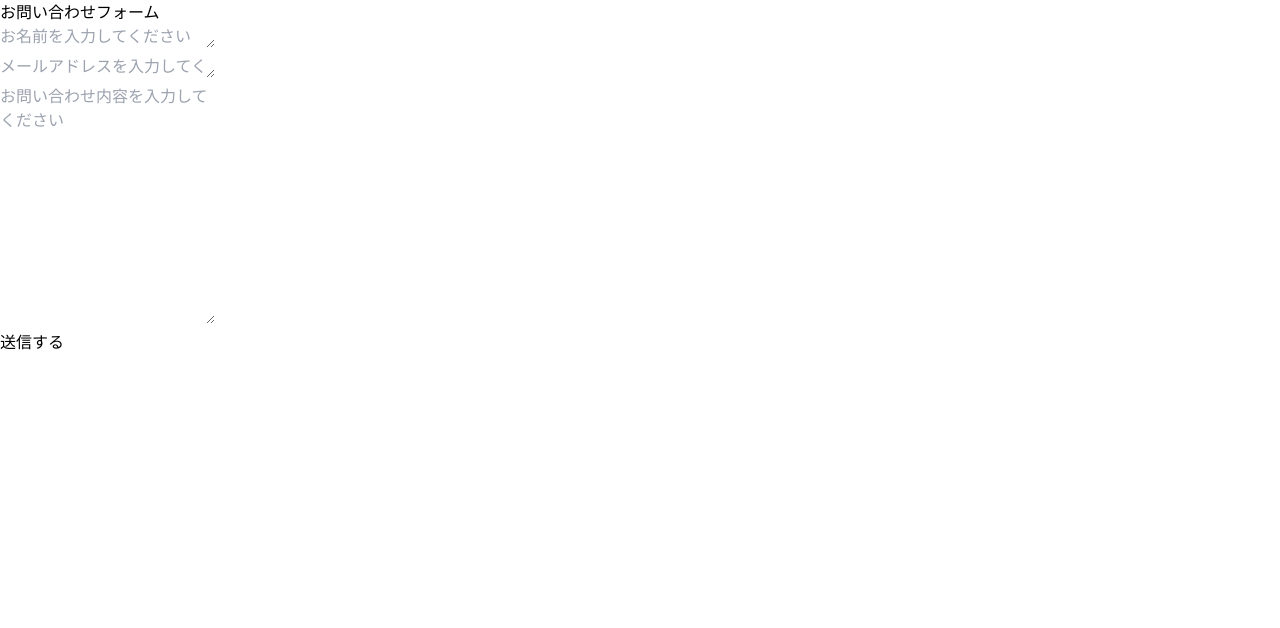
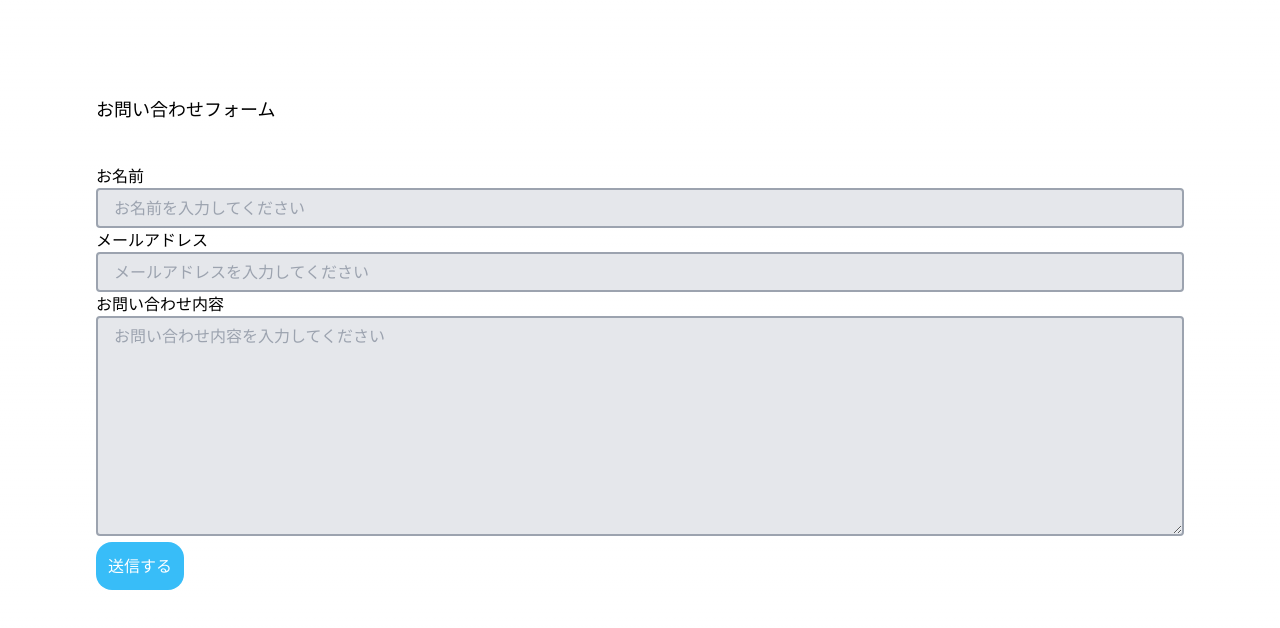
Before and after one commit to koppepam/portfolio, a Next.js app: page /contact in a window 1280 px wide. Shown: the top 628 px of the page. Built offline with nearby package versions, Linux system fonts and the light colour scheme.

Commit message:
お問い合わせフォームのページ

```diff
--- a/app/contact/page.tsx
+++ b/app/contact/page.tsx
@@ -1,22 +1,57 @@
-export default function Contact() {
+"use client";
+
+import { FormEvent } from "react";
+
+export default async function Contact() {
+  const sendContent = (event: FormEvent) => {
+    event.preventDefault();
+    const form = event.target;
+    const formData = new FormData(form as HTMLFormElement);
+    fetch(`https://script.google.com/macros/s/AKfycbw2UI0puuKQ56L8zcIjkeOaYEV7Ox_7v1fZkBWytYJ3Wx1sFOWxO7i3RGZLd9L6_9VF/exec`, {
+      mode: 'no-cors',
+      method: 'POST',
+      headers: {
+        // Accept: 'application/json',
+        'Content-type': 'application/x-www-form-urlencoded',
+        // 'Access-Control-Allow-Credentials': 'true',
+      },
+      body: JSON.stringify(formData),
+    }).then((response) => {
+      console.log(response.status);
+      // リダイレクト
+      if (response.status === 200) { // 成功は302?
+        alert('お問い合わせありがとうございました！');
+        console.log(formData);
+        location.href = '/';
+      } else if (response.status === 400) {
+        alert('送信ができませんでした。');
+        location.href = '/';
+      }
+    });
+  };
+
   return (
-    <main>
-      <h1>お問い合わせフォーム</h1>
+    <main className="m-24">
+      <h1 className="text-lg mb-10">お問い合わせフォーム</h1>
       <div>
-          <form id="contactForm" action="">
+          <form id="contactForm" onSubmit={sendContent} >
             <div>
-              <textarea name="name" id="name" rows={1} placeholder="お名前を入力してください"></textarea>
-              <input id="name" type="text"></input>
+              お名前
+              <input className="bg-gray-200 appearance-none border-2 border-gray-400 rounded w-full py-2 px-4 text-gray-700 leading-tight focus:outline-none focus:bg-white focus:border-purple-500"
+                type="text" name="name" id="name" placeholder="お名前を入力してください" />
             </div>
             <div>
-              <textarea name="adress" id="adress" rows={1} placeholder="メールアドレスを入力してください"></textarea>
-              <input id="adress" type="text"></input>
+              メールアドレス
+              <input className="bg-gray-200 appearance-none border-2 border-gray-400 rounded w-full py-2 px-4 text-gray-700 leading-tight focus:outline-none focus:bg-white focus:border-purple-500"
+                type="email" name="email" id="email" placeholder="メールアドレスを入力してください" />
             </div>
             <div>
-              <textarea name="content" id="content" rows={10} placeholder="お問い合わせ内容を入力してください"></textarea>
-              <input id="content" type="text"></input>
+              お問い合わせ内容
+              <textarea className="bg-gray-200 appearance-none border-2 border-gray-400 rounded w-full py-2 px-4 text-gray-700 leading-tight focus:outline-none focus:bg-white focus:border-purple-500"
+                name="content" id="content" rows={10} placeholder="お問い合わせ内容を入力してください" ></textarea>
             </div>
-            <button type="submit">送信する</button>
+            <button className="rounded-2xl bg-sky-400 hover:bg-sky-600 text-white p-3 mr-3"
+              type="submit" >送信する</button>
           </form>
         </div>
     </main>
```
